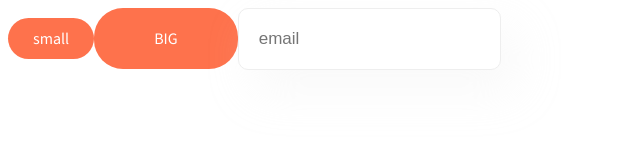
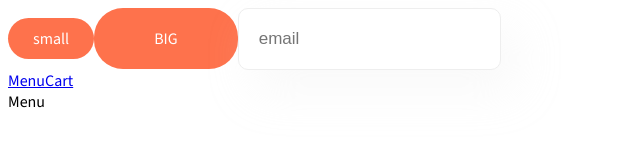
Before and after one commit to tolkunio/take-out-app, a React (Vite) app: page / in a window 1280 px wide. Shown: the top 162 px of the page, without its empty margins (0-640 px from the left). Built offline with nearby package versions, Linux system fonts and the light colour scheme.

Commit message:
-добавила маршрутизацию

```diff
--- a/package.json
+++ b/package.json
@@ -12,7 +12,8 @@
   "dependencies": {
     "classnames": "^2.5.1",
     "react": "^18.2.0",
-    "react-dom": "^18.2.0"
+    "react-dom": "^18.2.0",
+    "react-router-dom": "^6.21.1"
   },
   "devDependencies": {
     "@types/react": "^18.2.43",
--- a/src/App.tsx
+++ b/src/App.tsx
@@ -1,5 +1,9 @@
+import { Routes, Route } from 'react-router-dom';
 import {Button} from "./components/Button/Button";
 import {Input} from "./components/Input/Input";
+import {Menu} from "./pages/Menu/Menu";
+import {Cart} from "./pages/Cart/Cart";
+import {Error} from "./pages/Error/Error";
 
 function App() {
     return (
@@ -8,6 +12,15 @@ function App() {
                 console.log('hello from btn')}}>small</Button>
             <Button appearence={'big'}>Big</Button>
             <Input placeholder={'email'}/>
+            <div>
+                <a href={'/'}>Menu</a>
+                <a href={'cart'}>Cart</a>
+            </div>
+            <Routes>
+                <Route path={'/'} element={<Menu/>}/>
+                <Route path={'/cart'} element={<Cart/>}/>
+                <Route path={'*'} element={<Error/>}/>
+            </Routes>
         </>
     )
 }
--- a/src/main.tsx
+++ b/src/main.tsx
@@ -2,9 +2,12 @@ import React from 'react'
 import ReactDOM from 'react-dom/client'
 import App from './App.tsx'
 import './index.css'
+import {BrowserRouter} from "react-router-dom";
 
 ReactDOM.createRoot(document.getElementById('root')!).render(
-  <React.StrictMode>
-    <App />
-  </React.StrictMode>,
+    <React.StrictMode>
+        <BrowserRouter>
+            <App/>
+        </BrowserRouter>
+    </React.StrictMode>,
 )
--- /dev/null
+++ b/src/pages/Cart/Cart.tsx
@@ -0,0 +1,7 @@
+export const Cart = () => {
+    return (
+        <div>
+            Cart
+        </div>
+    );
+};
--- /dev/null
+++ b/src/pages/Error/Error.tsx
@@ -0,0 +1,7 @@
+export const Error = () => {
+    return (
+        <div>
+            error!
+        </div>
+    );
+};
--- /dev/null
+++ b/src/pages/Menu/Menu.tsx
@@ -0,0 +1,8 @@
+
+export const Menu = () => {
+    return (
+        <div>
+            Menu
+        </div>
+    );
+};
```
Also changed, not shown: 1 other file (tests, documents, lock files or other folders).
